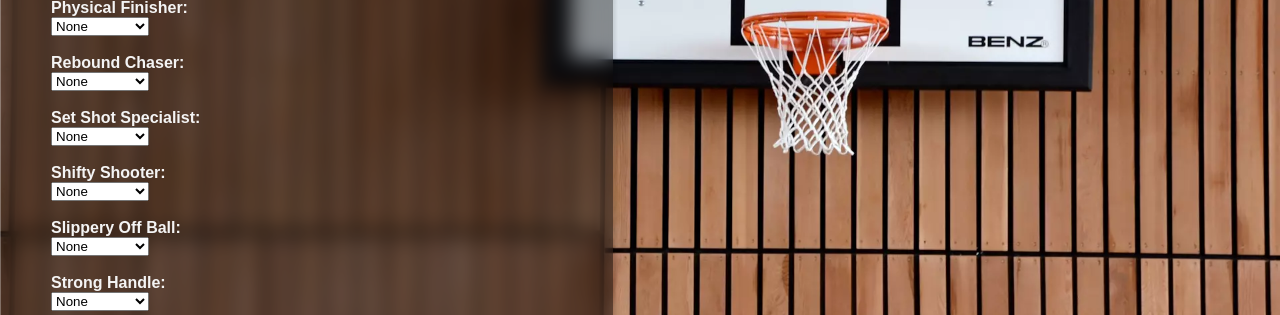
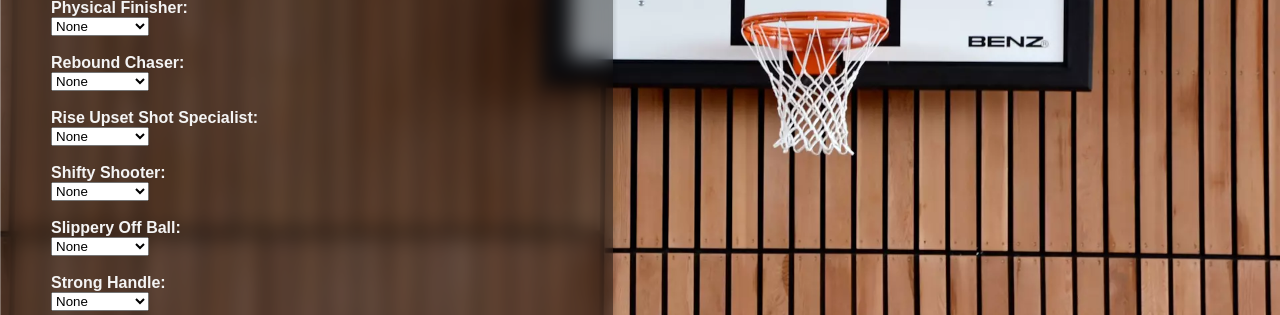
Before and after one commit to grundo80/NBA2K, a Flask app: page /add_player in a window 1280 px wide. Shown: the part 4716-5031 px from the top of the page. Run offline with Flask 3, Linux system fonts and the light colour scheme; a user stored in the database is signed in; tables that the repository leaves empty hold one stand-in row (values such as "Sample post").

Commit message:
Added Rise Up badge

```diff
--- a/app/models.py
+++ b/app/models.py
@@ -113,6 +113,7 @@ class Player(db.Model):
     post_up_poet = db.Column(db.String(20), default="None")
     physical_finisher = db.Column(db.String(20), default="None")
     rebound_chaser = db.Column(db.String(20), default="None")
+    rise_up = db.Column(db.String(20), default="None")
     set_shot_specialist = db.Column(db.String(20), default="None")
     shifty_shooter = db.Column(db.String(20), default="None")
     slippery_off_ball = db.Column(db.String(20), default="None")
@@ -263,6 +264,7 @@ class PlayerTargets(db.Model):
     post_up_poet = db.Column(db.String(20), default="None")
     physical_finisher = db.Column(db.String(20), default="None")
     rebound_chaser = db.Column(db.String(20), default="None")
+    rise_up = db.Column(db.String(20), default="None")
     set_shot_specialist = db.Column(db.String(20), default="None")
     shifty_shooter = db.Column(db.String(20), default="None")
     slippery_off_ball = db.Column(db.String(20), default="None")
--- a/app/routes.py
+++ b/app/routes.py
@@ -217,6 +217,7 @@ def add_player():
         post_up_poet = request.form.get("post_up_poet", "None")
         physical_finisher = request.form.get("physical_finisher", "None")
         rebound_chaser = request.form.get("rebound_chaser", "None")
+        rise_up = request.form.get("rise_up", "None")
         set_shot_specialist = request.form.get("set_shot_specialist", "None")
         shifty_shooter = request.form.get("shifty_shooter", "None")
         slippery_off_ball = request.form.get("slippery_off_ball", "None")
@@ -298,6 +299,7 @@ def add_player():
             post_up_poet=post_up_poet,
             physical_finisher=physical_finisher,
             rebound_chaser=rebound_chaser,
+            rise_up=rise_up,
             set_shot_specialist=set_shot_specialist,
             shifty_shooter=shifty_shooter,
             slippery_off_ball=slippery_off_ball,
@@ -468,7 +470,7 @@ def upgrade_attribute():
         "immovable_enforcer", "interceptor", "layup_mixmaster", "lightning_launch", "limitless_range",
         "mini_marksman", "off_ball_pest", "on_ball_menace", "paint_patroller", "paint_prodigy", "pick_dodger",
         "pogo_stick", "posterizer", "post_fade_phenom", "post_lockdown", "post_powerhouse", "post_up_poet",
-        "physical_finisher", "rebound_chaser", "set_shot_specialist", "shifty_shooter", "slippery_off_ball",
+        "physical_finisher", "rebound_chaser", "rise_up", "set_shot_specialist", "shifty_shooter", "slippery_off_ball",
         "strong_handle", "unpluckable", "versatile_visionary"
     ]
 
@@ -919,6 +921,7 @@ def target_settings():
         "post_up_poet",
         "physical_finisher",
         "rebound_chaser",
+        "rise_up",
         "set_shot_specialist",
         "shifty_shooter",
         "slippery_off_ball",
--- a/app/templates/add_player.html
+++ b/app/templates/add_player.html
@@ -112,7 +112,7 @@ Welcome to the NBA 2K25 Player Progression Tracker! You can add new players to t
         <input type="number" name="vertical" id="vertical" value="{{ player_data['attributes']['vertical'] if player_data else 25 }}"><br>
 
         <!-- Badge Inputs -->
-        {% set badges = ['aerial_wizard', 'ankle_assassin', 'bail_out', 'boxout_beast', 'break_starter', 'brick_wall', 'challenger', 'deadeye', 'dimer', 'float_game', 'glove', 'handles_for_days', 'high_flying_denier', 'hook_specialist', 'immovable_enforcer', 'interceptor', 'layup_mixmaster', 'lightning_launch', 'limitless_range', 'mini_marksman', 'off_ball_pest', 'on_ball_menace', 'paint_patroller', 'paint_prodigy', 'pick_dodger', 'pogo_stick', 'posterizer', 'post_fade_phenom', 'post_lockdown', 'post_powerhouse', 'post_up_poet', 'physical_finisher', 'rebound_chaser', 'set_shot_specialist', 'shifty_shooter', 'slippery_off_ball', 'strong_handle', 'unpluckable', 'versatile_visionary'] %}
+        {% set badges = ['aerial_wizard', 'ankle_assassin', 'bail_out', 'boxout_beast', 'break_starter', 'brick_wall', 'challenger', 'deadeye', 'dimer', 'float_game', 'glove', 'handles_for_days', 'high_flying_denier', 'hook_specialist', 'immovable_enforcer', 'interceptor', 'layup_mixmaster', 'lightning_launch', 'limitless_range', 'mini_marksman', 'off_ball_pest', 'on_ball_menace', 'paint_patroller', 'paint_prodigy', 'pick_dodger', 'pogo_stick', 'posterizer', 'post_fade_phenom', 'post_lockdown', 'post_powerhouse', 'post_up_poet', 'physical_finisher', 'rebound_chaser', 'rise_up' 'set_shot_specialist', 'shifty_shooter', 'slippery_off_ball', 'strong_handle', 'unpluckable', 'versatile_visionary'] %}
 
         {% for badge in badges %}
             <label for="{{ badge }}">{{ badge.replace('_', ' ').title() }}:</label>
```
